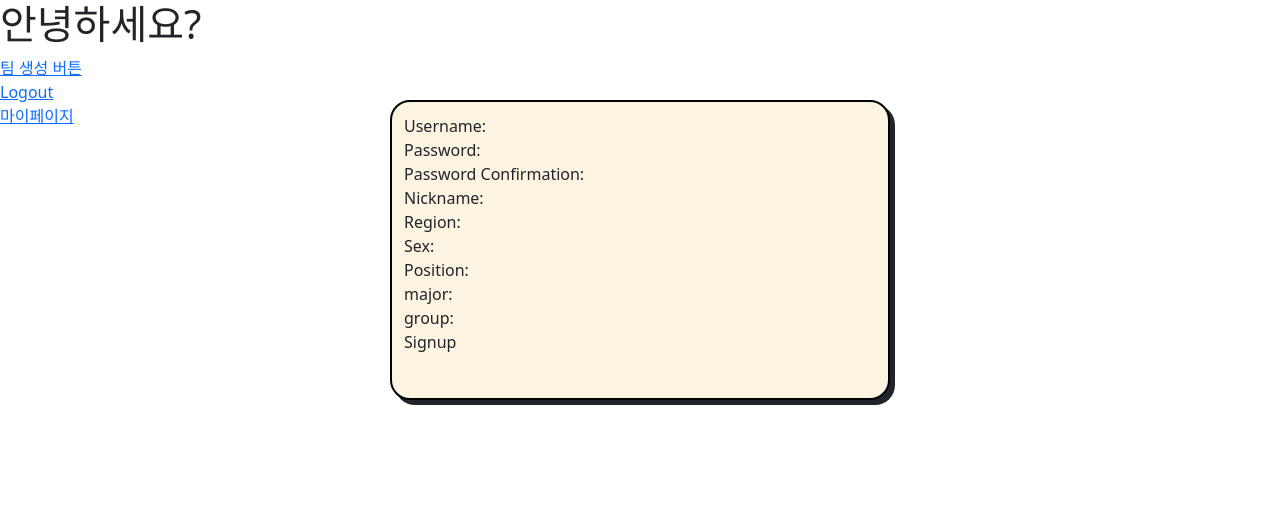
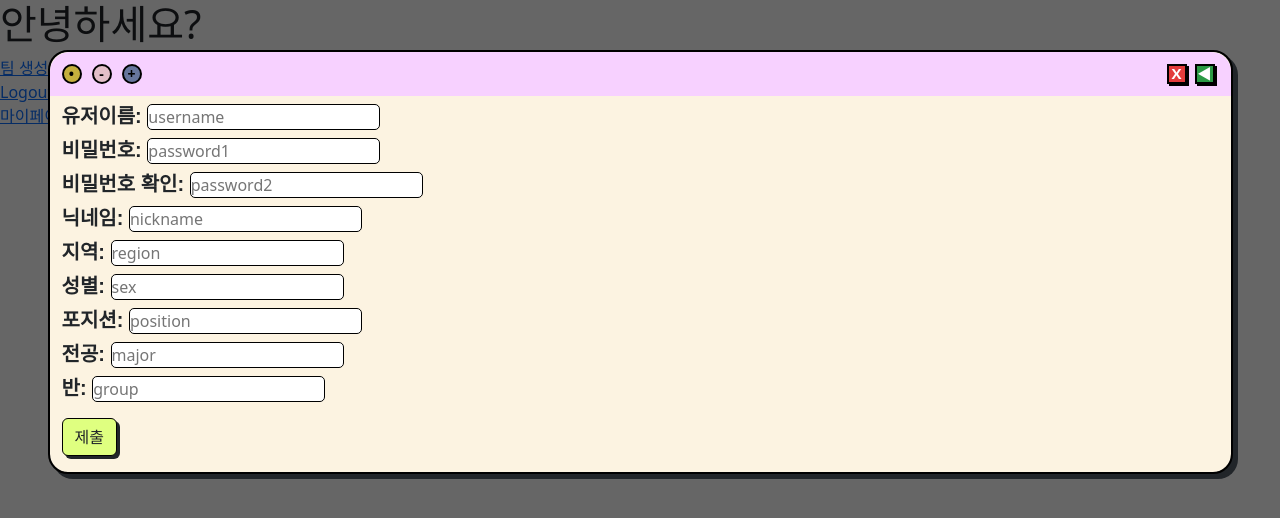
Before and after one commit to siwon-park/Find_Dev_Team, a Vue app in the folder fdt_pjt_front/: page /signup in a window 1280 px wide. Shown: the top 518 px of the page. Built offline with nearby package versions, Linux system fonts and the light colour scheme; no server answers; sample sign-in values are in the browser's storage.

Commit message:
220623 SW: Signup Modal and Signup CSS

```diff
--- a/fdt_pjt_front/src/views/Accounts/LoginForm.vue
+++ b/fdt_pjt_front/src/views/Accounts/LoginForm.vue
@@ -31,7 +31,7 @@
         </div>
       </div>
     </div>
-    <SignUpModal v-if="modalToggle" ></SignUpModal>
+    <SignUpModal v-if="modalToggle" :modalToggle="modalToggle" @modal-close-btn="closeModal()"></SignUpModal>
   </div>
 </template>
 
@@ -51,19 +51,15 @@ export default {
         username: '',
         password: '',
       },
-      // sign_credentials: {
-      //   username: '',
-      //   password1: '',
-      //   password2: '',
-      //   email:'',
-      // },
-
     }
   },
   methods: {
     ...mapActions(['login',]),
     openModal(){
       this.modalToggle = !this.modalToggle
+    },
+    closeModal(data) {
+      this.modalToggle = data
     }
   }
 }
--- a/fdt_pjt_front/src/views/Accounts/SignUpModal.vue
+++ b/fdt_pjt_front/src/views/Accounts/SignUpModal.vue
@@ -1,46 +1,72 @@
 <template>
-  <div class="container modal">
+<div class="my-modal" @click="modalCloseOutside()">
+  <div class="container modal-content">
+    <div class="row">
+      <div class="col d-flex justify-content-between">
+        <div class="d-flex">
+          <div class="circle" style="background-color: #c5af3d;">•</div>
+          <div class="circle" style="background-color: #e3bfc8;">-</div>
+          <div class="circle" style="background-color: #67769d;">+</div>
+        </div>
+        <div class="d-flex">
+          <div class="rectangle mx-1" @click="modalCloseBtn()">X</div>
+          <div class="arrow mx-1">◀</div>
+        </div>
+      </div>
+    </div>
+    <div class="row">
       <form @submit.prevent="signup(signup_credentials)">
-      <div>
-        <label for="username">Username: </label>
-        <input v-model="signup_credentials.username" type="text" id="username" required/>
+        <div class="my-1">
+          <span>유저이름: </span>
+          <label for="username"></label>
+          <input v-model="signup_credentials.username" type="text" id="username" placeholder="username" required/>
         </div>
-      <div>
-        <label for="password1">Password: </label>
-        <input v-model="signup_credentials.password1" type="password" id="password1" required />
+        <div class="my-1">
+          <span>비밀번호: </span>
+          <label for="password1"></label>
+          <input v-model="signup_credentials.password1" type="password" id="password1" placeholder="password1" required />
         </div>
-      <div>
-        <label for="password2">Password Confirmation:</label>
-        <input v-model="signup_credentials.password2" type="password" id="password2" required />
+        <div class="my-1">
+          <span>비밀번호 확인: </span>
+          <label for="password2"></label>
+          <input v-model="signup_credentials.password2" type="password" id="password2" placeholder="password2" required />
         </div>
-      <div>
-        <label for="nickname">Nickname:</label>
-        <input v-model="signup_credentials.nickname" type="text" id="nickname" required />
+        <div class="my-1">
+          <span>닉네임: </span>
+          <label for="nickname"></label>
+          <input v-model="signup_credentials.nickname" type="text" id="nickname" placeholder="nickname" required />
         </div>
-      <div>
-        <label for="region">Region:</label>
-        <input v-model="signup_credentials.region" type="text" id="region" required />
+        <div class="my-1">
+          <span>지역: </span>
+          <label for="region"></label>
+          <input v-model="signup_credentials.region" type="text" id="region" placeholder="region" required />
         </div>
-      <div>
-        <label for="sex">Sex:</label>
-        <input v-model="signup_credentials.sex" type="text" id="sex" required />
+        <div class="my-1">
+          <span>성별: </span>
+          <label for="sex"></label>
+          <input v-model="signup_credentials.sex" type="text" id="sex" placeholder="sex" required />
         </div>
-      <div>
-        <label for="position">Position:</label>
-        <input v-model="signup_credentials.position" type="text" id="position" required />
+        <div class="my-1">
+          <span>포지션: </span>
+          <label for="position"></label>
+          <input v-model="signup_credentials.position" type="text" id="position" placeholder="position" required />
         </div>
-      <div>
-        <label for="major">major:</label>
-        <input v-model="signup_credentials.major" type="text" id="major" required />
+        <div class="my-1">
+          <span>전공: </span>
+          <label for="major"></label>
+          <input v-model="signup_credentials.major" type="text" id="major" placeholder="major" required />
         </div>
-      <div>
-        <label for="group">group:</label>
-        <input v-model="signup_credentials.group" type="text" id="group" required />
+        <div class="my-1">
+          <span>반: </span>
+          <label for="group"></label>
+          <input v-model="signup_credentials.group" type="text" id="group" placeholder="group" required />
         </div>
-      <div>
-        <button>Signup</button>
+        <div class="my-3">
+          <button class="btn">제출</button>
         </div>
       </form>
+    </div>
+  </div>
 </div>
 </template>
 
@@ -49,6 +75,9 @@ import { mapActions } from 'vuex'
 
 export default {
   name: 'SignUpModal',
+  props: {
+    modalToggle: Boolean,
+  },
   data() {
     return {
       signup_credentials: {
@@ -61,11 +90,23 @@ export default {
         major: '',
         group: '', // 지역 반
         nickname: '',
-      }
+      },
+
     }
   },
   methods: {
-    ...mapActions(['signup',])
+    ...mapActions(['signup',]),
+    modalCloseBtn() {
+      this.$emit('modal-close-btn', false)
+    },
+    modalCloseOutside() {
+      const modal = document.querySelector('.my-modal')
+      window.onclick = function (event) {
+        if (event.target === modal) {
+          modal.style.display = "none";
+        }
+      }
+    }
   }
 }
 </script>
@@ -78,17 +119,99 @@ export default {
     box-shadow: 5px 5px;
   }
 
-  .modal {
-    width: 500px;
-    height: 300px;
+  .my-modal {
     position: fixed;
-    display: flex;
+    z-index: 1;
     left: 0;
-    right: 0;
-    top: 100px;
-    bottom: 0;
-    z-index: 12;
+    top: 0;
+    width: 100%;
+    height: 100%;
+    overflow: auto;
+    /* background-color: #474e5d;
+    opacity: 0.4; */
+    background-color: rgba(0, 0, 0, 0.6); /* 부모에게만 투명을 지정함 */
+    padding-top: 50px;
+  }
+
+  #username, #password1, #password2, #nickname, #region, #sex, #position, #major, #group {
+    background-color: white;
+    border-radius: 5px;
+    border: 1px solid black;
+  }
+
+  span {
+    font: bold 20px sans-serif;
+  }
+
+  .btn {
+    background-color: #DFFF80;
+    border: 1px solid black;
+    box-shadow: 3px 3px;
+    transition: transform 200ms, box-shadow 200ms;
+  }
+
+  .btn:active {
+    transform: translateY(4px) translateX(4px);
+  }
+
+  .col {
+      background-color: #f7d1ff;
+      border-top-left-radius: 20px;
+      border-top-right-radius: 20px;
+  }
+
+  .circle{
+      border-radius: 50%;
+      height: 20px;
+      width: 20px;
+      color: black;
+      text-align: center;
+      font-weight: bolder;
+      border: 2px solid black;
+      font-size: 14px;
+      margin-right: 10px;
+      line-height: 15px;
+    }
+
+  .rectangle{
+      height: 20px;
+      width: 20px;
+      background-color: #e33c3c;
+      color: white;
+      text-align: center;
+      font-weight: bolder;
+      border: 2px solid black;
+      font-size: 15px;
+      line-height: 15px;
+      box-shadow: black 2px 2px 0px;
+      transition: transform 100ms, box-shadow 100ms;
+      cursor: pointer;
+    }
+
+  .rectangle:active{
+    transform: translateY(2px) translateX(2px);
+    box-shadow: black 0px 0px 0px;
+  }
+
+  .arrow{
+      height: 20px;
+      width: 20px;
+      background-color: rgb(43, 154, 69);
+      color: white;
+      text-align: center;
+      font-weight: bolder;
+      border: 2px solid black;
+      font-size: 15px;
+      line-height: 15px;
+      box-shadow: black 2px 2px 0px;
+      transition: transform 100ms, box-shadow 100ms;
+    }
+
+    .arrow:active{
+      transform: translateY(2px) translateX(2px);
+      box-shadow: black 0px 0px 0px;
     }
 
 
+
 </style>
```
Lines whose indentation alone changed are shown as unchanged.
